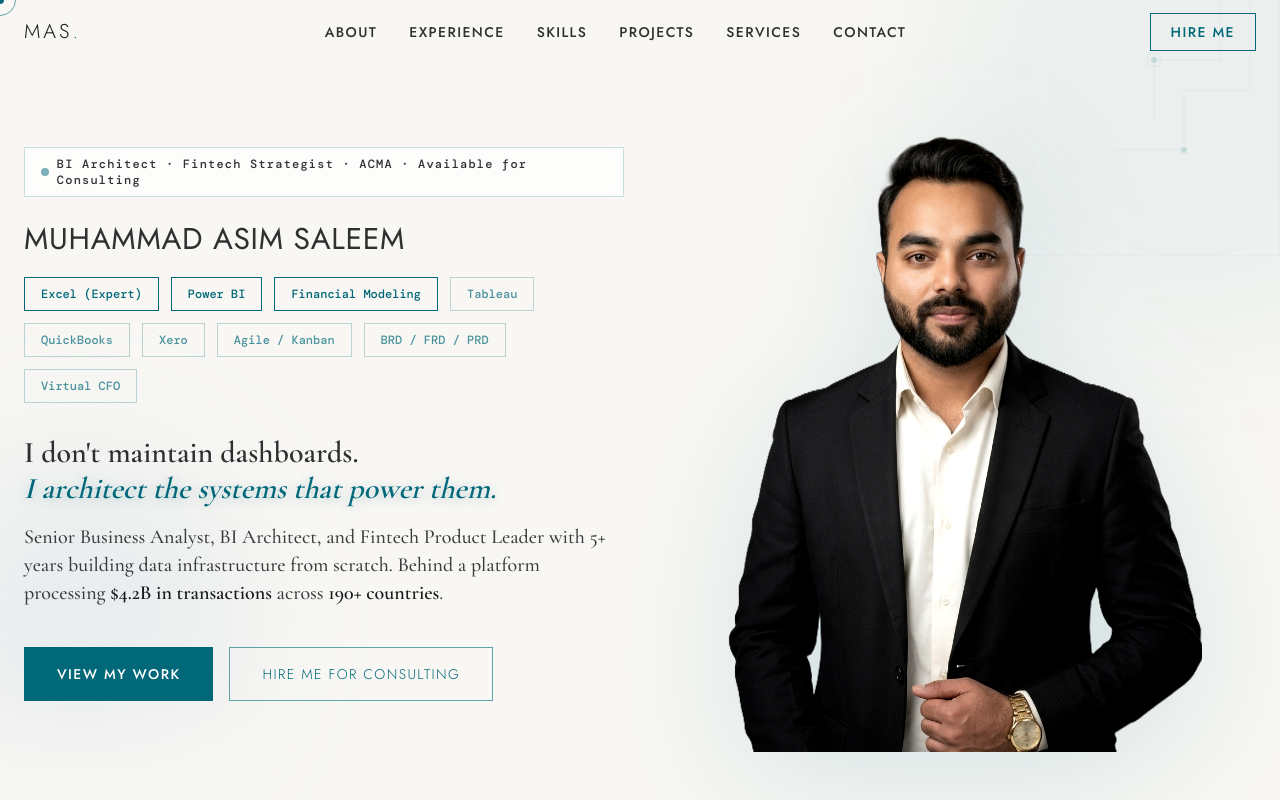
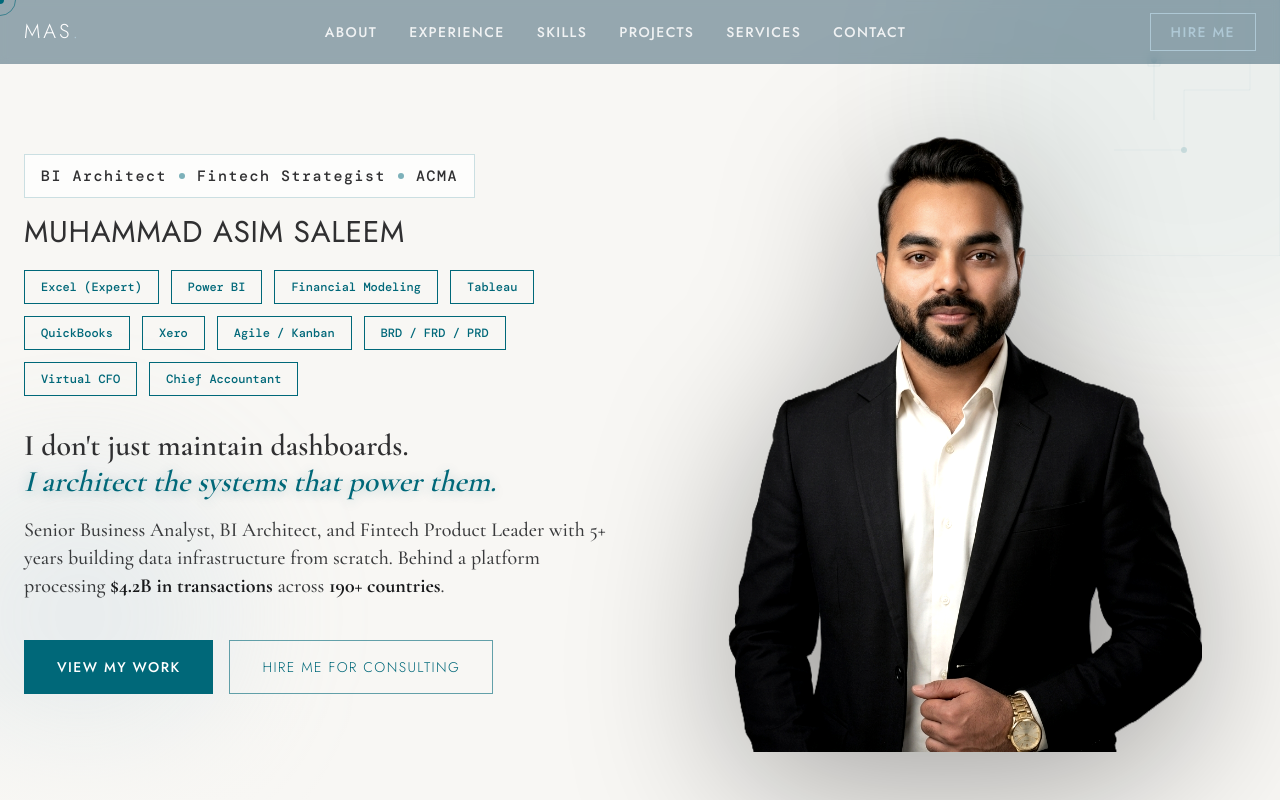
Before and after one commit to Python-Terabyte/asimportfolio, a Next.js app: page / in a window 1280 px wide. Shown: the top 800 px of the page. Built offline with nearby package versions, Linux system fonts and the light colour scheme; a web font is replaced by a local one.

Commit message:
new portfolio theme

```diff
--- a/components/Contact.tsx
+++ b/components/Contact.tsx
@@ -236,7 +236,7 @@ export default function Contact() {
                   disabled={loading || limitReached}
                   className="btn-teal-fill w-full py-4 border border-teal text-teal font-jost font-light text-sm tracking-widest uppercase hover:text-white transition-all duration-300 disabled:opacity-50 disabled:cursor-not-allowed"
                 >
-                  {loading ? "Sending…" : `Send Message → (${SESSION_LIMIT - sendCount} left)`}
+                  {loading ? "Sending…" : `Send Message`}
                 </button>
               </form>
             )}
--- a/components/Hero.tsx
+++ b/components/Hero.tsx
@@ -56,12 +56,20 @@ export default function Hero() {
           <div>
             <FadeUp
               delay={0}
-              className="inline-flex items-center gap-2 mb-6 px-4 py-2 border border-teal/20 bg-white/70 backdrop-blur-sm"
+              className="inline-flex max-w-max items-center gap-3 mb-4 px-4 py-2.5 border border-teal/20 bg-white/70 backdrop-blur-sm"
             >
-              <span className="w-2 h-2 rounded-full bg-teal animate-pulse" />
-              <span className="font-mono text-xs text-ink/90 tracking-widest">
-                BI Architect · Fintech Strategist · ACMA · Available for Consulting
-              </span>
+              {["BI Architect", "Fintech Strategist", "ACMA"].map(
+                (item, i, arr) => (
+                  <span key={item} className="inline-flex items-center gap-3">
+                    <span className="font-mono text-[15px] text-ink/90 tracking-widest whitespace-nowrap">
+                      {item}
+                    </span>
+                    {i < arr.length -1 && (
+                      <span className="w-1.5 h-1.5 shrink-0 rounded-full bg-teal animate-pulse" />
+                    )}
+                  </span>
+                )
+              )}
             </FadeUp>
 
             <FadeUp delay={0.12} className="mb-5">
@@ -76,12 +84,13 @@ export default function Hero() {
                   { label: "Excel (Expert)", accent: true },
                   { label: "Power BI", accent: true },
                   { label: "Financial Modeling", accent: true },
-                  { label: "Tableau", accent: false },
-                  { label: "QuickBooks", accent: false },
-                  { label: "Xero", accent: false },
-                  { label: "Agile / Kanban", accent: false },
-                  { label: "BRD / FRD / PRD", accent: false },
-                  { label: "Virtual CFO", accent: false },
+                  { label: "Tableau", accent: true },
+                  { label: "QuickBooks", accent: true },
+                  { label: "Xero", accent: true },
+                  { label: "Agile / Kanban", accent: true },
+                  { label: "BRD / FRD / PRD", accent: true },
+                  { label: "Virtual CFO", accent: true },
+                  { label: "Chief Accountant", accent: true },
                 ].map(({ label, accent }) => (
                   <span
                     key={label}
@@ -99,7 +108,7 @@ export default function Hero() {
 
             <FadeUp delay={0.36}>
               <p className="font-cormorant text-2xl md:text-3xl text-ink/90 font-semibold mb-4 leading-snug">
-                I don&apos;t maintain dashboards.<br className="hidden sm:block" />
+                I don&apos;t just maintain dashboards.<br className="hidden sm:block" />
                 <span className="text-teal text-teal-glow italic">
                   {" "}I architect the systems that power them.
                 </span>
@@ -110,8 +119,8 @@ export default function Hero() {
               <p className="font-cormorant text-lg md:text-xl text-ink/85 mb-10 max-w-2xl leading-relaxed">
                 Senior Business Analyst, BI Architect, and Fintech Product Leader with 5+ years
                 building data infrastructure from scratch. Behind a platform processing{" "}
-                <span className="text-ink font-semibold">$4.2B in transactions</span> across{" "}
-                <span className="text-ink font-semibold">190+ countries</span>.
+                <span className="text-ink font-bold">$4.2B in transactions</span> across{" "}
+                <span className="text-ink font-bold">190+ countries</span>.
               </p>
             </FadeUp>
 
@@ -148,7 +157,7 @@ export default function Hero() {
                 className="object-contain object-bottom"
                 style={{
                   filter:
-                    "contrast(1.06) brightness(1.04) saturate(0.92) drop-shadow(0 24px 64px rgba(0,104,121,0.13))",
+                    "contrast(1.08) brightness(1.06) saturate(0.9) drop-shadow(0 32px 80px rgba(0,0,0,0.35))",
                 }}
               />
             </div>
--- a/components/Navbar.tsx
+++ b/components/Navbar.tsx
@@ -19,13 +19,13 @@ export default function Navbar() {
   return (
     <header
       className={`fixed top-0 left-0 right-0 z-50 transition-all duration-300 ${
-        scrolled ? "bg-cream/95 backdrop-blur-md border-b border-ink/10 shadow-teal-sm" : "bg-transparent"
+        scrolled ? "bg-teal-dark/90 backdrop-blur-md border-b border-teal/20 shadow-teal-sm" : "bg-teal-dark/40 backdrop-blur-sm"
       }`}
     >
       <nav className="max-w-7xl mx-auto px-6 h-16 flex items-center justify-between">
         {/* Logo */}
-        <Link href="#" className="font-jost font-light text-xl text-ink tracking-[0.15em] uppercase">
-          MAS<span className="text-teal">.</span>
+        <Link href="#" className="font-jost font-light text-xl text-white tracking-[0.15em] uppercase">
+          MAS<span className="text-teal-light">.</span>
         </Link>
 
         {/* Desktop nav */}
@@ -34,7 +34,7 @@ export default function Navbar() {
             <li key={link.href}>
               <a
                 href={link.href}
-                className="font-jost font-medium text-sm text-ink/90 hover:text-teal transition-colors duration-200 tracking-widest uppercase"
+                className="font-jost font-medium text-sm text-white/85 hover:text-teal-light transition-colors duration-200 tracking-widest uppercase"
               >
                 {link.label}
               </a>
@@ -46,7 +46,7 @@ export default function Navbar() {
         <div className="hidden md:flex items-center gap-4">
           <a
             href="#contact"
-            className="btn-teal-fill px-5 py-2 border border-teal text-teal text-sm font-jost font-medium tracking-widest uppercase hover:text-white transition-colors duration-300"
+            className="btn-teal-fill px-5 py-2 border border-teal-light text-teal-light text-sm font-jost font-medium tracking-widest uppercase hover:text-white transition-colors duration-300"
           >
             Hire Me
           </a>
@@ -54,7 +54,7 @@ export default function Navbar() {
 
         {/* Hamburger */}
         <button
-          className="md:hidden text-ink hover:text-teal transition-colors"
+          className="md:hidden text-white hover:text-teal-light transition-colors"
           onClick={() => setOpen(!open)}
           aria-label="Toggle menu"
         >
@@ -69,14 +69,14 @@ export default function Navbar() {
             initial={{ opacity: 0, height: 0 }}
             animate={{ opacity: 1, height: "auto" }}
             exit={{ opacity: 0, height: 0 }}
-            className="md:hidden bg-cream/98 border-b border-ink/10 backdrop-blur-md"
+            className="md:hidden bg-teal-dark/95 border-b border-teal/20 backdrop-blur-md"
           >
             <ul className="px-6 py-4 space-y-4">
               {NAV_LINKS.map((link) => (
                 <li key={link.href}>
                   <a
                     href={link.href}
-                    className="block font-jost font-medium text-sm text-ink/90 hover:text-teal transition-colors py-1 tracking-widest uppercase"
+                    className="block font-jost font-medium text-sm text-white/85 hover:text-teal-light transition-colors py-1 tracking-widest uppercase"
                     onClick={() => setOpen(false)}
                   >
                     {link.label}
--- a/lib/data.ts
+++ b/lib/data.ts
@@ -8,9 +8,9 @@ export const NAV_LINKS = [
 ];
 
 export const STATS = [
-  { number: 190, suffix: "+", label: "Countries", sub: "Global Platform Reach" },
-  { number: 4.2, prefix: "$", suffix: "B", label: "Transactions Processed", sub: "Pipeline Volume" },
-  { number: 200, suffix: "K+", label: "Users Served", sub: "Business Owners" },
+  { number: 40, suffix: "+", label: "Satisfied Businesses", sub: "Virtual CFO and Chief Accountant" },
+  { number: 10, prefix: "$", suffix: "M", label: "Transactions Processed", sub: "Transactions Volume" },
+  { number: 8, suffix: "+", label: "Software Integrated", sub: "Including: QBO, Shopify & ZOHO" },
   { number: 75, suffix: "%", label: "Faster Reporting", sub: "BI Automation Impact" },
 ];
 
@@ -132,12 +132,12 @@ export const SKILLS = [
   {
     icon: "CreditCard",
     name: "Fintech Platforms",
-    items: ["QuickBooks", "Xero", "Zoho Books", "Shopify", "Qoyod", "Salla", "Oracle Financials", "Odoo"],
+    items: ["QuickBooks", "Xero", "Zoho Books", "Shopify", "Qoyod", "Salla", "Oracle Financials", "Odoo", "Metric", "ZID"],
   },
   {
     icon: "Brain",
     name: "AI and Automation",
-    items: ["AI Workflow Design", "Prompt Engineering", "LLM Product Design", "Process Automation"],
+    items: ["AI Workflow Design", "Prompt Engineering", "LLM Product Design", "Process Automation", "Vibe Coding"],
   },
   {
     icon: "ClipboardList",
```
